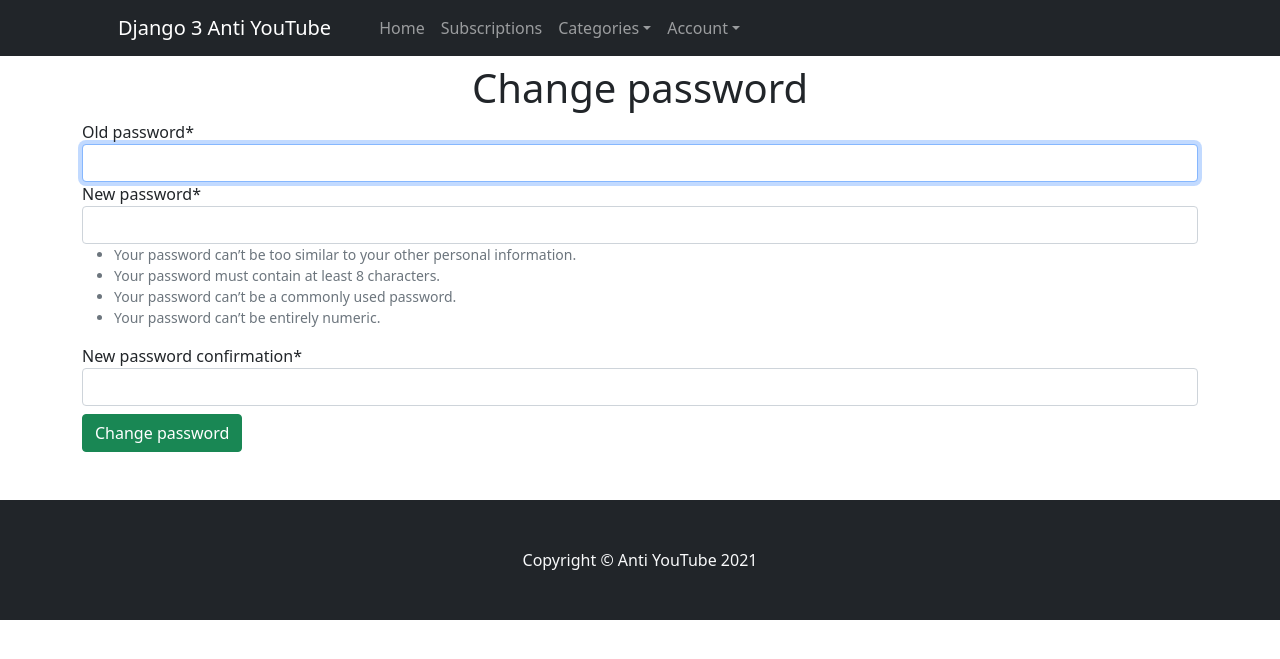
After one commit to DiSkills/django-video-hosting, a Django app: page /accounts/profile/change/password/ in a window 1280 px wide. The commit adds this page. Shown: the top 659 px of the page. Run offline with Django 3.2, Linux system fonts and the light colour scheme; the visitor is signed in with stand-in values (Sample User, id 1); data that the repository does not hold is empty; some libraries are stand-ins or nearby versions.

Commit message:
Change password

```diff
--- /dev/null
+++ b/authorisation_user/templates/accounts/change_password.html
@@ -0,0 +1,16 @@
+{% extends 'base.html' %}
+
+{% load crispy_forms_tags %}
+
+{% block title %}Change Password{% endblock title %}
+
+{% block content %}
+    <div class="row">
+        <h1 class="text-center">Change password</h1>
+        <form action="{% url 'accounts:password_change' %}" method="post">
+            {% csrf_token %}
+            {{ form|crispy }}
+            <input type="submit" class="mt-2 btn btn-success" value="Change password">
+        </form>
+    </div>
+{% endblock content %}
--- a/authorisation_user/templates/accounts/profile.html
+++ b/authorisation_user/templates/accounts/profile.html
@@ -22,7 +22,7 @@
             <hr>
             <div class="row">
                 {% for video in account.videos.all %}
-                    <div class="col">
+                    <div class="col-3">
                         {% include '_video_poster.html' %}
                     </div>
                 {% endfor %}
@@ -46,6 +46,7 @@
                     <hr>
                 {% endfor %}
             {% else %}
+                {% if user.is_authenticated %}
                     <h1 class="text-center">Subscribers <span class="badge rounded-pill bg-danger">{{ account.subscribers.count }}</span></h1>
                     <div class="row">
                         {% follow_or_unfollow account=account user=user as follow %}
@@ -56,6 +57,7 @@
                         {% endif %}
                     </div>
                 {% endif %}
+            {% endif %}
         </div>
     </div>
 {% endblock content %}
--- a/authorisation_user/urls.py
+++ b/authorisation_user/urls.py
@@ -8,6 +8,7 @@ from .views import (
     FollowAndUnfollowView,
     SubscriptionsView,
     ChangeProfileView,
+    ChangePasswordView,
 )
 
 app_name = 'accounts'
@@ -15,6 +16,7 @@ urlpatterns = [
     path('registration/', RegistrationView.as_view(), name='registration'),
     path('login/', LoginUserView.as_view(), name='login'),
     path('logout/', LogoutUserView.as_view(), name='logout'),
+    path('profile/change/password/', ChangePasswordView.as_view(), name='password_change'),
     path('profile/change/', ChangeProfileView.as_view(), name='profile_change'),
     path('profile/<str:username>/', ProfileView.as_view(), name='profile'),
     path('profile/<str:act>/<str:username>', FollowAndUnfollowView.as_view(), name='act_profile'),
--- a/authorisation_user/views.py
+++ b/authorisation_user/views.py
@@ -1,6 +1,6 @@
 from django.contrib.auth import authenticate, login, logout
 from django.contrib.auth.mixins import LoginRequiredMixin
-from django.contrib.auth.views import LoginView
+from django.contrib.auth.views import LoginView, PasswordChangeView
 from django.urls import reverse_lazy
 from django.views.generic.edit import UpdateView
 from django.shortcuts import render, redirect, Http404, get_object_or_404
@@ -66,6 +66,13 @@ class ChangeProfileView(LoginRequiredMixin, UpdateView):
         return get_object_or_404(queryset, pk=self.user_id)
 
 
+class ChangePasswordView(LoginRequiredMixin, PasswordChangeView):
+    """ Change Password User """
+
+    template_name = 'accounts/change_password.html'
+    success_url = reverse_lazy('main:base')
+
+
 class LogoutUserView(LoginRequiredMixin, View):
     """ Logout """
 
--- a/main/templates/base.html
+++ b/main/templates/base.html
@@ -34,6 +34,7 @@
                                     {% if user.is_authenticated %}
                                         <li><a class="dropdown-item" href="{% url 'accounts:profile' username=user.username %}">Profile</a></li>
                                         <li><a class="dropdown-item" href="{% url 'accounts:profile_change' %}">Edit Profile</a></li>
+                                        <li><a class="dropdown-item" href="{% url 'accounts:password_change' %}">Change password</a></li>
                                         <li><a class="dropdown-item" href="{% url 'accounts:logout' %}">Logout</a></li>
                                     {% else %}
                                         <li><a class="dropdown-item" href="{% url 'accounts:login' %}">Login</a></li>
--- a/requirements.txt
+++ b/requirements.txt
@@ -3,5 +3,6 @@ Django==3.2.4
 django-cleanup==5.2.0
 django-crispy-forms==1.11.2
 Pillow==8.2.0
+python-dotenv==0.17.1
 pytz==2021.1
 sqlparse==0.4.1
--- a/task.txt
+++ b/task.txt
@@ -1,8 +1,6 @@
 Fix problem with range video (!!!)
-Change password
 Reset password
 Add history video
-Os environ config settings
 Create upload video for user and edit
 Email send admin about a new video for moderation
 email send all users with True mail_send
@@ -10,5 +8,4 @@ Add user popup
 Like and dislike
 Search
 (Create list subscriptions on subscriptions page) or (create dropdown with subscriptions)
-
-ALL styles in .html add to .css
+Tree comments
```
Also changed, not shown: django_video_hosting/settings.py (+8 -1 lines), main/templates/_video_poster.html (+9 -9 lines), authorisation_user/migrations/0001_initial.py (deleted), authorisation_user/migrations/0002_auto_20210603_1156.py (deleted), authorisation_user/migrations/0003_advuser_avatar.py (deleted), authorisation_user/migrations/0004_alter_advuser_avatar.py (deleted), authorisation_user/migrations/0005_alter_advuser_avatar.py (deleted), authorisation_user/migrations/0006_alter_advuser_avatar.py (deleted), authorisation_user/migrations/0007_advuser_about.py (deleted), main/migrations/0001_initial.py (deleted), main/migrations/0002_alter_video_author.py (deleted), 1 other file. Lines whose indentation alone changed are shown as unchanged.
